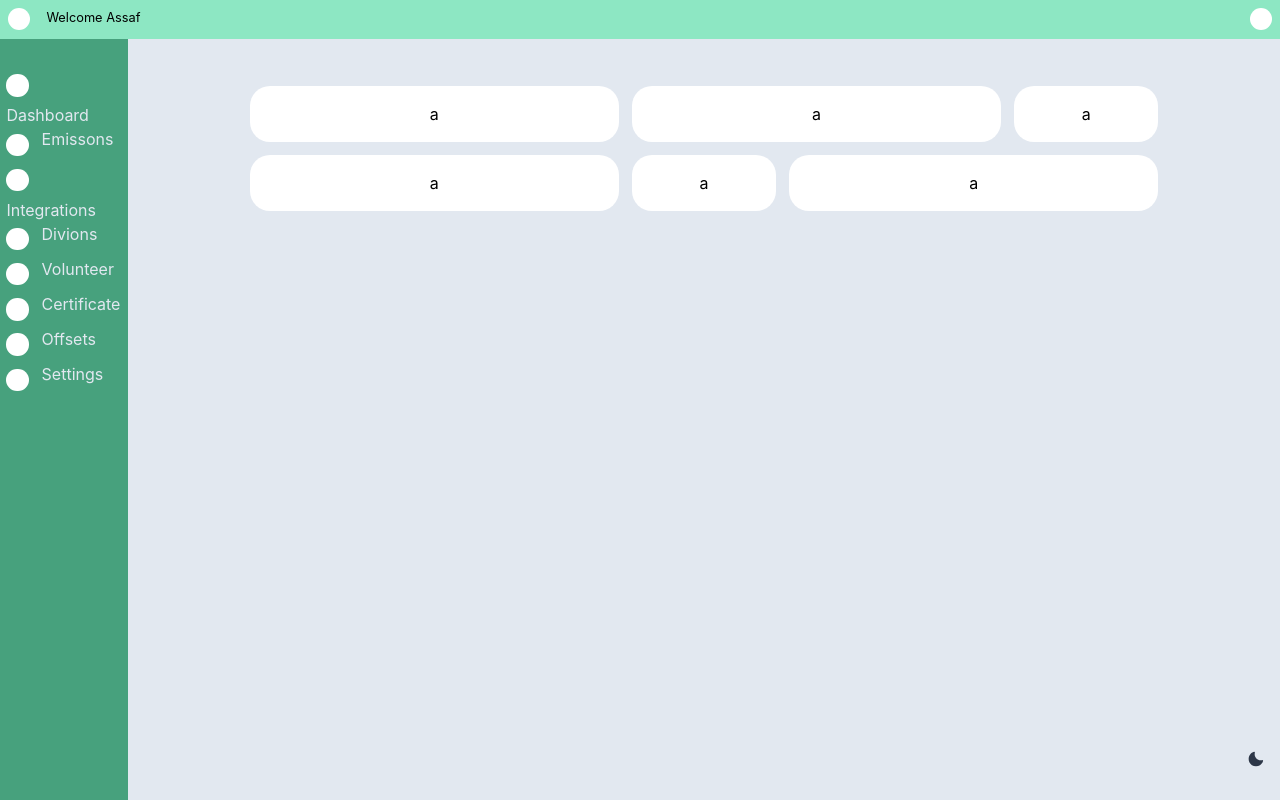
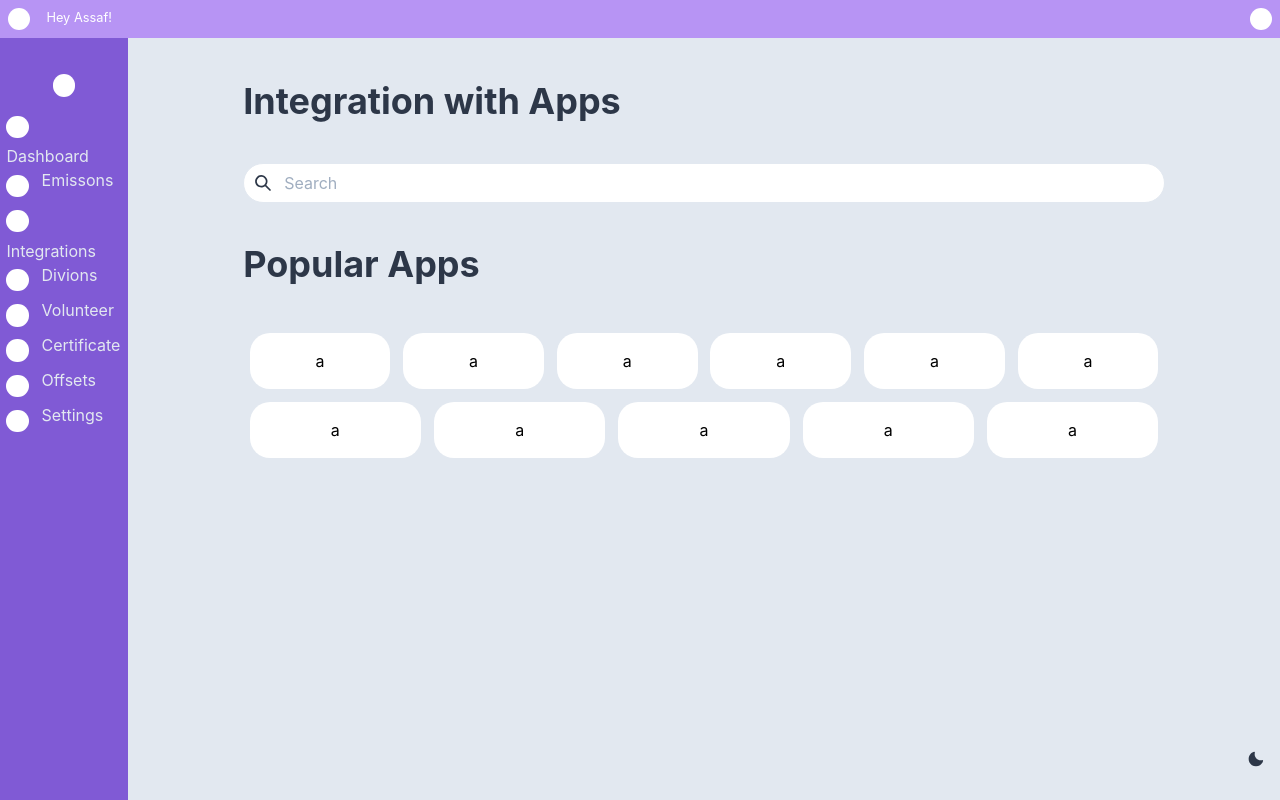
Before and after one commit to AssafWoo/Leaf-groot, a React (Create React App) app: page /integrations in a window 1280 px wide. Built offline with nearby package versions, Linux system fonts and the light colour scheme; the HTML template or start-up script is replaced by a standard one.

Commit message:
minor design changes in color

```diff
--- a/src/Common/styles.js
+++ b/src/Common/styles.js
@@ -11,6 +11,7 @@ export const MyIcon = styled.span`
     background:white;
     border-radius:50%;
     margin:0rem .5rem 0rem .5rem;
+    display:inline-block;
 
 `
 export const Wrapper = styled.div`
@@ -25,3 +26,33 @@ export const internalBoxStracture = `
     padding:1rem;
     margin:.4rem;
 `
+export const ShadowEffect = `
+
+
+`
+export const Ripple = `
+    animation: at-ripple 0.5s linear infinite;
+    overflow: hidden;
+    @keyframes at-ripple {
+        0% {
+            box-shadow: 0 12px 30px rgba(102, 102, 102, 0.1), 0 0 0 0 rgba(102, 102, 102, 0.1), 0 0 0 15px rgba(102, 102, 102, 0.1), 0 0 0 20px rgba(102, 102, 102, 0.1);
+        }
+        100% {
+            box-shadow: 0 12px 30px rgba(102, 102, 102, 0.1), 0 0 0 20px rgba(102, 102, 102, 0.1), 0 0 0 30px rgba(102, 102, 102, 0.1), 0 0 0 60px rgba(102, 102, 102, 0);
+        }
+    }
+`
+
+export const InsightBoxMD = styled.div`
+    flex:3;
+    ${internalBoxStracture};
+
+`
+export const InsightBoxSM = styled.div`
+    flex:1;
+    ${internalBoxStracture};
+
+`
+export const BreakLine = styled.div`
+    margin:2.5rem 0;
+`
--- a/src/Components/Dashboard/dashboard.js
+++ b/src/Components/Dashboard/dashboard.js
@@ -1,6 +1,6 @@
 import React from 'react';
-import { Flex } from '../../Common/styles';
-import { DetailsBox, MainChartBox,InsightsWrapper,InsightBoxMD,InsightBoxSM, ProgressBox, TimelineBox } from './style';
+import { Flex,InsightBoxMD,InsightBoxSM  } from '../../Common/styles';
+import { DetailsBox, MainChartBox,InsightsWrapper,ProgressBox, TimelineBox } from './style';
 
 const Dashboard = () => {
 
--- a/src/Components/Integrations/integrations.js
+++ b/src/Components/Integrations/integrations.js
@@ -1,21 +1,42 @@
+import { Heading } from '@chakra-ui/layout';
 import React from 'react';
-import { Flex } from '../../Common/styles';
-import { InsightBoxMD,InsightBoxSM } from './style';
+import { BreakLine, Flex } from '../../Common/styles';
+import { InsightBoxMD,InsightBoxSM } from '../../Common/styles';
+import { Input, InputGroup, InputLeftElement, useColorMode } from "@chakra-ui/react"
+import {    SearchIcon } from '@chakra-ui/icons';
 
 const Integrations = () => {
+    const { colorMode, toggleColorMode } = useColorMode();
 
     return(
         <>
+            <Heading textAlign="left" color={colorMode === 'dark' ? 'white' : 'gray.700'} >Integration with Apps</Heading>
+            <BreakLine />
+            <InputGroup>
+                <InputLeftElement
+                pointerEvents="none"
+                children={<SearchIcon color="gray.700" />}
+                />
+                <Input type="search" placeholder="Search" background="white" borderRadius="20px" color="gray.700" />
+            </InputGroup>
+            <BreakLine />
+
+              <Heading textAlign="left" color={colorMode === 'dark' ? 'white' : 'gray.700'} >Popular Apps</Heading>
+            <BreakLine />
             <Flex>
-                <InsightBoxMD>a</InsightBoxMD>
-                <InsightBoxMD>a</InsightBoxMD>
+                <InsightBoxSM>a</InsightBoxSM>
+                <InsightBoxSM>a</InsightBoxSM>
+                <InsightBoxSM>a</InsightBoxSM>
+                <InsightBoxSM>a</InsightBoxSM>
+                <InsightBoxSM>a</InsightBoxSM>
                 <InsightBoxSM>a</InsightBoxSM>
             </Flex>
             <Flex>
-                <InsightBoxMD>a</InsightBoxMD>
                 <InsightBoxSM>a</InsightBoxSM>
-                <InsightBoxMD>a</InsightBoxMD>
-
+                <InsightBoxSM>a</InsightBoxSM>
+                <InsightBoxSM>a</InsightBoxSM>
+                <InsightBoxSM>a</InsightBoxSM>
+                <InsightBoxSM>a</InsightBoxSM>
             </Flex>
         </>
     )
--- a/src/Components/Integrations/style.js
+++ b/src/Components/Integrations/style.js
@@ -1,14 +1 @@
 import styled from 'styled-components';
-import {internalBoxStracture} from '../../Common/styles';
-
-
-export const InsightBoxMD = styled.div`
-    flex:3;
-    ${internalBoxStracture};
-
-`
-export const InsightBoxSM = styled.div`
-    flex:1;
-    ${internalBoxStracture};
-
-`
--- a/src/Components/Side_bar/side_bar.js
+++ b/src/Components/Side_bar/side_bar.js
@@ -44,6 +44,7 @@ const SideBar = () => {
     return(
         <SideBarWrapper>
             <ItemsNav>
+                <MyIcon className="icon" />
                 {MenuNames.map((value, index)=> (
                 <Flex key={index} >
                     <MyIcon className="icon" />
--- a/src/Components/Side_bar/style.js
+++ b/src/Components/Side_bar/style.js
@@ -5,7 +5,7 @@ export const SideBarWrapper = styled.div`
   z-index: 2;
   top: 0;
   left: 0;
-  background-color: #47a17d;
+  background-color: #805AD5;
   overflow-x: hidden;
   padding-top: 20px;
   flex:2 0 5%;
--- a/src/Components/Top_bar/style.js
+++ b/src/Components/Top_bar/style.js
@@ -3,12 +3,12 @@ import styled from 'styled-components';
 export const TopBarWrapper = styled.div`
     position:fixed;
     width:100%;
-    border-bottom:1px solid #8de7c3;
-    background:#8de7c3;
-    color:black;
+    background:#B794F4;
     padding:.5rem;
     z-index:3;
     top:0;
+    color:white;
+
 `
 
 export const Flex = styled.div`
--- a/src/Components/Top_bar/top_bar.js
+++ b/src/Components/Top_bar/top_bar.js
@@ -9,7 +9,7 @@ const TopBar = () => {
                 <Icon>
                     <Flex>
                         <div className="icon" />
-                        <span>Welcome Assaf</span>
+                        <p>Hey Assaf!</p>
                     </Flex>
                 </Icon>
                 <Img />
--- a/src/index.js
+++ b/src/index.js
@@ -4,12 +4,10 @@ import './index.css';
 import App from './App';
 import reportWebVitals from './reportWebVitals';
 import theme from './Common/theme/theme';
-import {Flex} from './Common/styles';
-import { ChakraProvider, ColorModeScript } from '@chakra-ui/react';
+import { ChakraProvider } from '@chakra-ui/react';
 import { ThemeProvider } from 'styled-components';
 import ThemeButton from './Common/theme/theme_button';
 import TopBar from './Components/Top_bar/top_bar';
-import SideBar from './Components/Side_bar/side_bar';
 
 
 ReactDOM.render(
```
